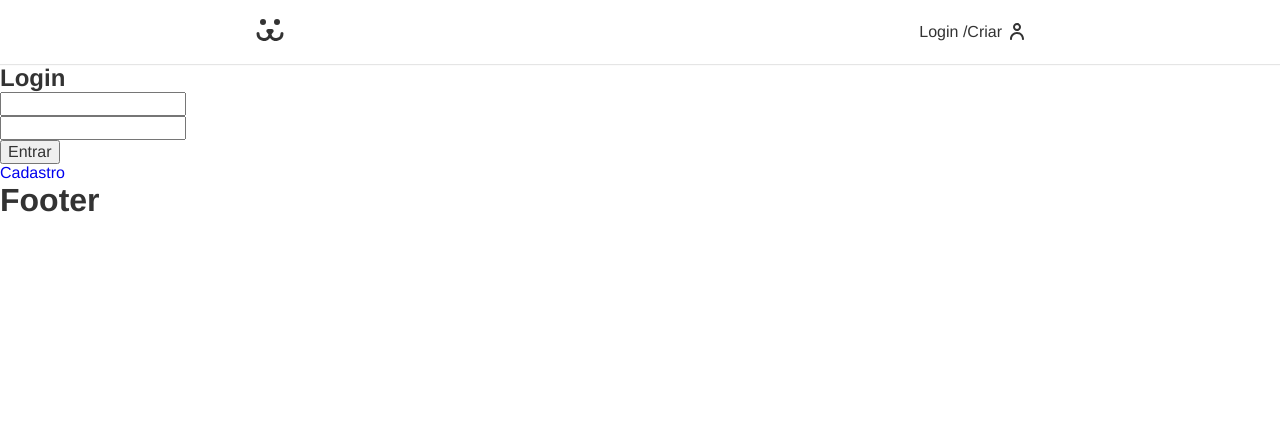
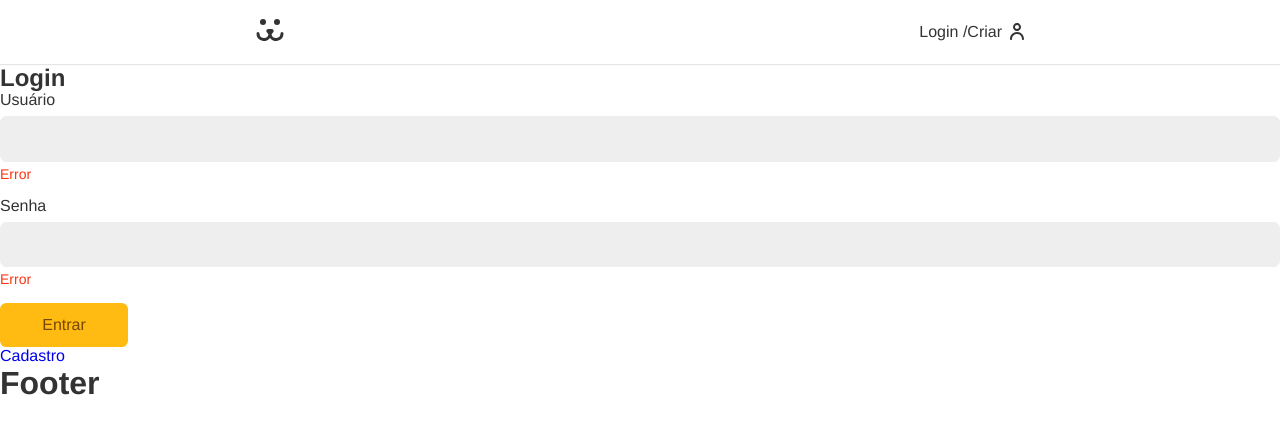
Before and after one commit to simonelopess/dogs, a React (Create React App) app: page /login in a window 1280 px wide. Shown: the top 434 px of the page. Built offline with nearby package versions, Linux system fonts and the light colour scheme.

Commit message:
Cria componente Button e Input

```diff
--- /dev/null
+++ b/src/components/Forms/Button.js
@@ -0,0 +1,12 @@
+import React from "react";
+import styles from "./Button.module.css";
+
+const Button = ({ children, ...props }) => {
+  return (
+    <button {...props} className={styles.button}>
+      {children}
+    </button>
+  );
+};
+
+export default Button;
--- /dev/null
+++ b/src/components/Forms/Button.module.css
@@ -0,0 +1,24 @@
+.button {
+  font-size: 1rem;
+  font-family: var(--type-first);
+  cursor: pointer;
+  border: none;
+  border-radius: 0.4rem;
+  background: #fb1;
+  color: #764701;
+  min-width: 8rem;
+  padding: 0.8rem 1.2rem;
+  box-sizing: border-box;
+  transition: 0.1s;
+}
+
+.button:hover,
+.button:focus {
+  outline: none;
+  box-shadow: 0 0 0 3px #fea, 0 0 0 4px #fb1;
+}
+
+.button:disabled {
+  opacity: 0.5;
+  cursor: wait;
+}
--- /dev/null
+++ b/src/components/Forms/Input.js
@@ -0,0 +1,16 @@
+import React from "react";
+import styles from "./Input.module.css";
+
+const Input = ({ label, type, name }) => {
+  return (
+    <div className={styles.wrapper}>
+      <label htmlFor={name} className={styles.label}>
+        {label}
+      </label>
+      <input id={name} name={name} className={styles.input} type={type} />
+      <p className={styles.error}>Error</p>
+    </div>
+  );
+};
+
+export default Input;
--- /dev/null
+++ b/src/components/Forms/Input.module.css
@@ -0,0 +1,35 @@
+.wrapper {
+  margin-bottom: 1rem;
+}
+
+.input {
+  border: 1px solid #eee;
+  display: block;
+  width: 100%;
+  font-size: 1rem;
+  padding: 0.8rem;
+  border-radius: 0.4rem;
+  background: #eee;
+  transition: 0.2s;
+}
+
+.input:focus,
+.input:hover {
+  outline: none;
+  border-color: #fb1;
+  background: white;
+  box-shadow: 0 0 0 3px #fea;
+}
+
+.label {
+  display: block;
+  font-size: 1rem;
+  line-height: 1;
+  padding-bottom: 0.5rem;
+}
+
+.error {
+  color: #f31;
+  font-size: 0.875rem;
+  margin-top: 0.25rem;
+}
--- a/src/components/Login/LoginForm.js
+++ b/src/components/Login/LoginForm.js
@@ -1,5 +1,7 @@
 import React, { useState } from "react";
 import { Link } from "react-router-dom";
+import Button from "../Forms/Button";
+import Input from "../Forms/Input";
 
 export const LoginForm = () => {
   const [username, setUsername] = useState("");
@@ -24,17 +26,9 @@
     <section>
       <h1>Login</h1>
       <form action="" onSubmit={handleSubmit}>
-        <input
-          type="text"
-          value={username}
-          onChange={({ target }) => setUsername(target.value)}
-        />
-        <input
-          type="password"
-          value={password}
-          onChange={({ target }) => setPassword(target.value)}
-        />
-        <button>Entrar</button>
+        <Input label="Usuário" type="text" name={username} />
+        <Input label="Senha" type="password" name={password} />
+        <Button>Entrar</Button>
       </form>
       <Link to="/login/criar">Cadastro</Link>
     </section>
```
